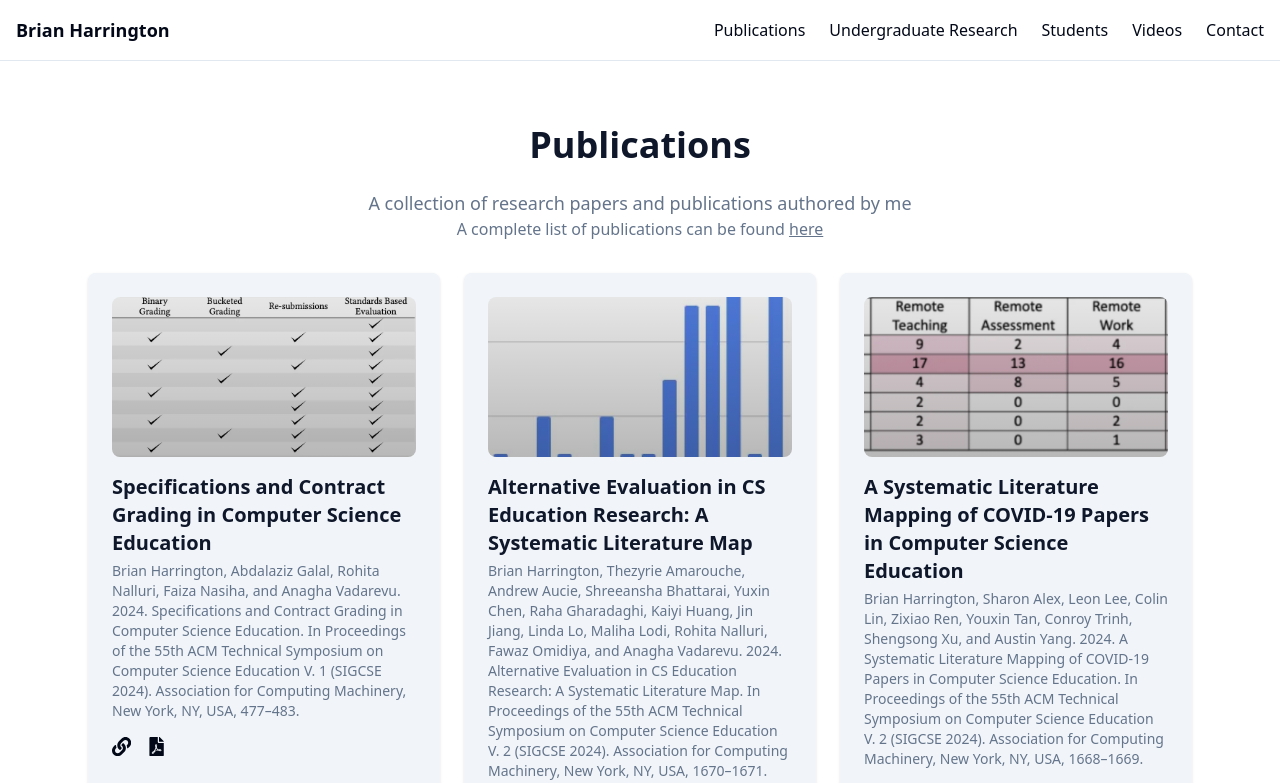
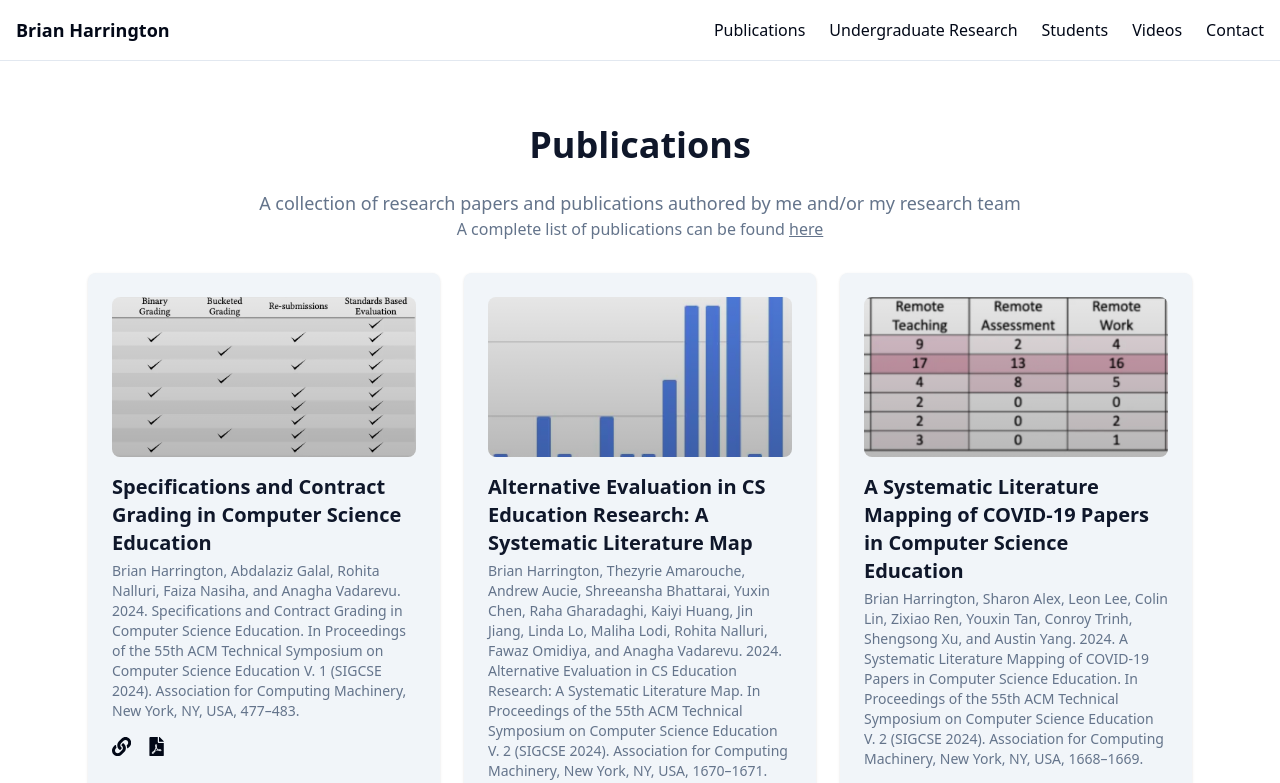
Before and after one commit to BrianHarringtonUTSC/brian-portfolio, a Next.js app: page /publications in a window 1280 px wide. Shown: the top 783 px of the page. Built offline with nearby package versions, Linux system fonts and the light colour scheme.

Commit message:
Update page.tsx

```diff
--- a/app/publications/page.tsx
+++ b/app/publications/page.tsx
@@ -33,7 +33,7 @@ export default function PublicationsPage() {
         </h1>
 
         <p className="text-lg text-muted-foreground text-center">
-          A collection of research papers and publications authored by me
+          A collection of research papers and publications authored by me and/or my research team
         </p>
 
         <p className="text-muted-foreground text-center mb-8">
```
